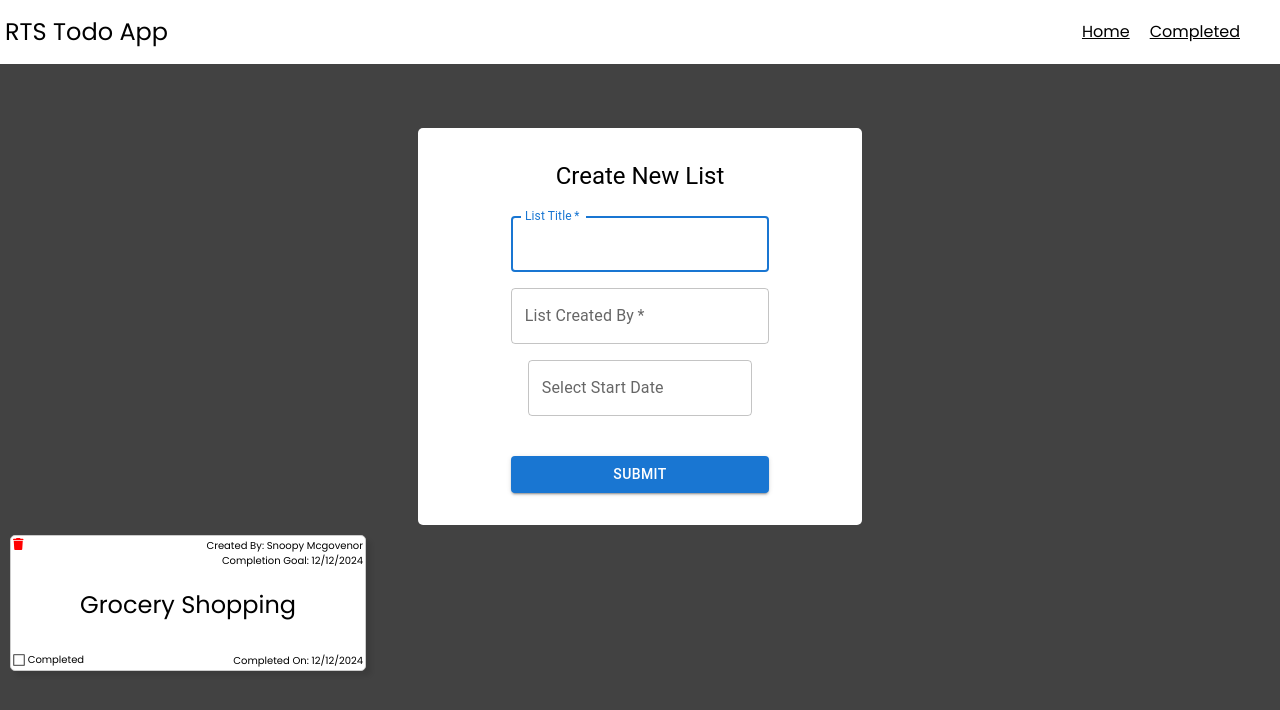
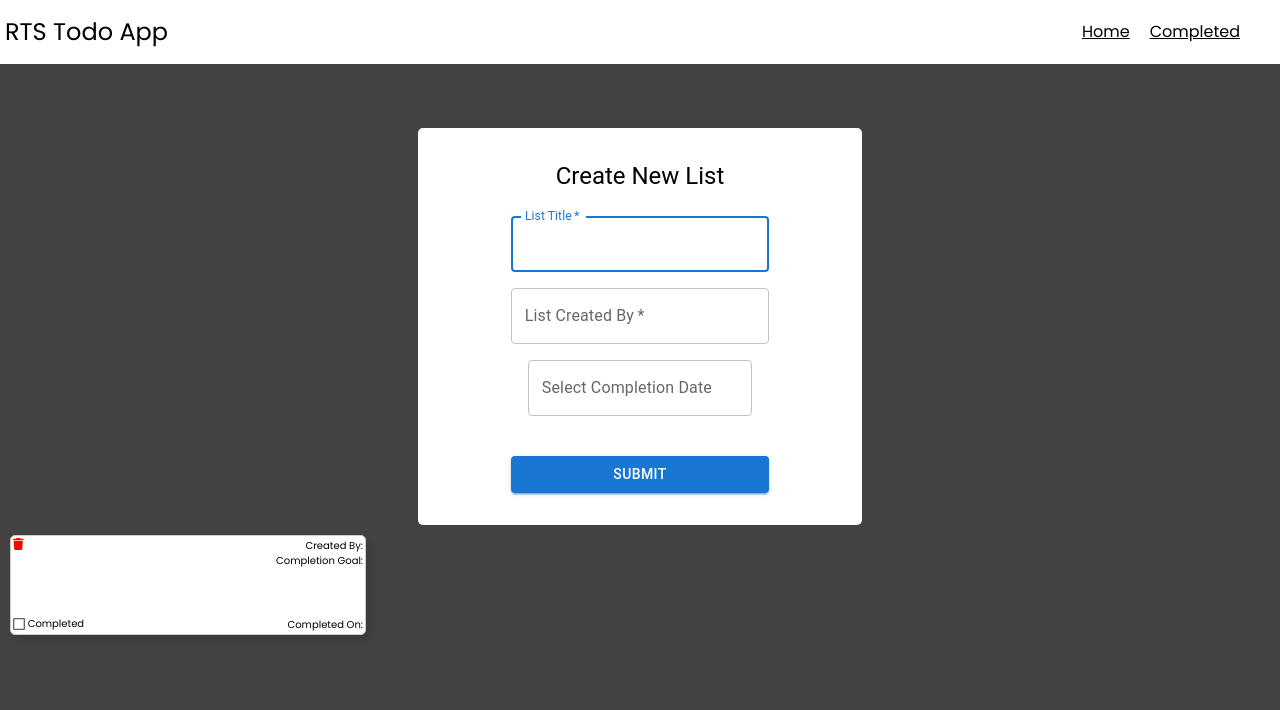
Before and after one commit to michaeladilulo/RTS-Todo-App, a React (Vite) app: page / in a window 1280 px wide. Shown: the top 710 px of the page. Built offline with nearby package versions, Linux system fonts and the light colour scheme; data requests are answered from the project's data file.

Commit message:
Start => Completion Goal, able to retrieve axios data in console with GET

```diff
--- a/data/db.json
+++ b/data/db.json
@@ -8,17 +8,10 @@
       "id": "90e5"
     },
     {
-      "id": "441f",
-      "title": "Shopping",
+      "id": "bb98",
+      "title": "Housework",
       "createdBy": "Mike",
-      "startDate": "2024-08-16T06:00:00.000Z",
-      "completed": false
-    },
-    {
-      "id": "cc4a",
-      "title": "Housework",
-      "createdBy": "Maya",
-      "startDate": "2024-08-10T06:00:00.000Z",
+      "completionGoal": "2024-08-24T06:00:00.000Z",
       "completed": false
     }
   ]
--- a/src/App.tsx
+++ b/src/App.tsx
@@ -4,6 +4,8 @@ import RootLayout from "./Layouts/RootLayout";
 import CompleteLists from "./Pages/CompleteLists";
 import ListForm from "./Components/ListForm/ListForm";
 import ListCard from "./Components/ListCard/ListCard";
+import { useEffect, useState } from "react";
+import axios from 'axios';
 
 const router = createBrowserRouter(
   createRoutesFromElements(
@@ -13,13 +15,29 @@ const router = createBrowserRouter(
   )
 )
 
+
+
 function App() {
+  const [list, setList] = useState([])
+
+  useEffect(() => {
+    const fetchLists = async () => {
+      try {
+        const response = await axios.get('http://localhost:3000/list');
+        console.log(response.data);
+      } catch (error) {
+        console.error('Error Fetching Items:', error)
+      }
+    };
+
+    fetchLists();
+  })
 
   return (
     <>
     <RouterProvider router={router} />
     <ListForm />
-    <ListCard />
+    <ListCard createdBy={""} completionGoal={null} title={""} completedOn={null} />
     </>
 
 
--- a/src/Components/ListCard/ListCard.tsx
+++ b/src/Components/ListCard/ListCard.tsx
@@ -4,29 +4,40 @@ import { FontAwesomeIcon } from '@fortawesome/react-fontawesome';
 import { faTrash } from '@fortawesome/free-solid-svg-icons';
 import { Checkbox } from '@mui/material';
 
-const ListCard:FC = () => {
+interface CardProps {
+  createdBy: string,
+  completionGoal: null,
+  title: string,
+  completedOn: null
+}
+
+const ListCard:FC<CardProps> = ({createdBy, completionGoal, title, completedOn}) => {
   return (
     <div className='card-container'>
       <div className='card-content'>
       <div className='card-header'>
         <FontAwesomeIcon icon={faTrash} className='font-awesome-trash'/>
         <span className='card-header-create-complete'>
-        <span className='card-created-by'>Created By: Snoopy Mcgovenor</span>
-        <span className='card-created-by'>Completion Goal: 12/12/2024</span>
+        <span className='card-created-by'>Created By: {createdBy}</span>
+        <span className='card-created-by'>Completion Goal: {completionGoal}</span>
         </span>
       </div>
       <div className='list-title'>
-        <h2>Grocery Shopping</h2>
+        <h2>{title}</h2>
       </div>
       <div className='card-footer'>
         <span className='card-checkbox'>
         <Checkbox /> <span className='list-completed'>Completed</span>
         </span>
         <span>
-          <span>Completed On: 12/12/2024</span>
+          <span>Completed On: {completedOn}</span>
         </span>
       </div>
       </div>
+
+      <div>
+      </div>
+
     </div>
   )
 }
--- a/src/Components/ListForm/ListForm.tsx
+++ b/src/Components/ListForm/ListForm.tsx
@@ -15,7 +15,7 @@ import './ListForm.css'
 type FormData = {
   title: string,
   createdBy: string,
-  startDate: Dayjs | null,
+  completionGoal: Dayjs | null,
   completed: boolean
 }
 
@@ -23,7 +23,7 @@ const ListForm:FC = () => {
 const [formData, setFormData] = useState<FormData>({
   title: '',
   createdBy: '',
-  startDate: null,
+  completionGoal: null,
   completed: false
 });
 
@@ -38,7 +38,7 @@ const handleChange = (e: ChangeEvent<HTMLInputElement>): void => {
 const handleDateChange = (date: Dayjs | null): void => {
   setFormData((previousState) => ({
     ...previousState,
-    startDate: date
+    completionGoal: date
   }));
 };
 
@@ -54,7 +54,7 @@ const handleSubmit = async (e: React.FormEvent<HTMLFormElement>): Promise<void>
     setFormData({
       title: '',
       createdBy: '',
-      startDate: null,
+      completionGoal: null,
       completed: false
     })
   } catch (error) {
@@ -104,9 +104,9 @@ const handleSubmit = async (e: React.FormEvent<HTMLFormElement>): Promise<void>
           <Grid item xs={12} sm={7}>
               <LocalizationProvider dateAdapter={AdapterDayjs}>
                 <DatePicker
-                label='Select Start Date'
+                label='Select Completion Date'
                 name='datePicker'
-                value={formData.startDate}
+                value={formData.completionGoal}
                 onChange={handleDateChange}
                 />
               </LocalizationProvider>
--- a/src/Types/Types.tsx
+++ b/src/Types/Types.tsx
@@ -1,7 +1,7 @@
 export type List = {
     createdBy: string;
     title: string;
-    startDate: string; //Date
+    completionGoal: string; //Date
     completedOn: string; //Date
     complete: boolean;
 }
```
